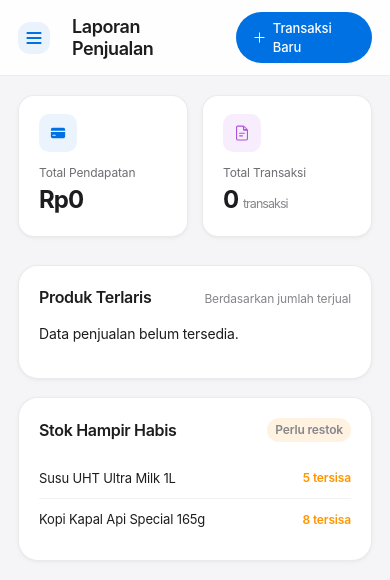
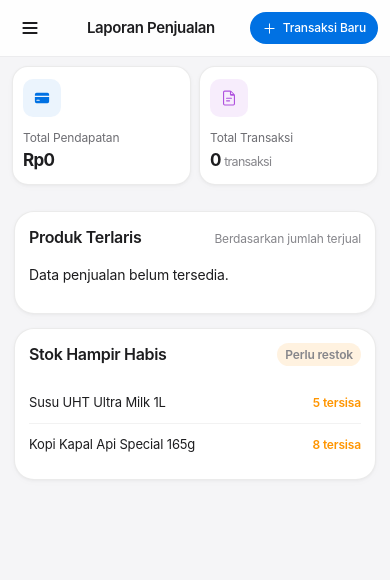
Before and after one commit to diyascode67/logprog-project, a Flask app: page /laporan in a window 390 px wide. Shown: the top 580 px of the page. Run offline with Flask 3, Linux system fonts and the light colour scheme; a user stored in the database is signed in; data comes from the database, SQL or seed files in the repository; data that the repository does not hold is empty.

Commit message:
feat: responsive mobile & tablet layout (Netflix-style adaptive) v1.7

```diff
--- a/static/app.js
+++ b/static/app.js
@@ -119,7 +119,17 @@
     });
   }
 
-  // ── Fast, Non-Blocking Motion System ────────────────────────────────────
+  // ── Mobile Sidebar: close when tapping outside ───────────────────────────
+  (function initMobileSidebar() {
+    const sidebar = document.getElementById('sidebar');
+    if (!sidebar) return;
+    document.addEventListener('pointerdown', (e) => {
+      if (sidebar.classList.contains('open') && !sidebar.contains(e.target)) {
+        sidebar.classList.remove('open');
+      }
+    }, { passive: true });
+  })();
+
   function initMotion() {
     // Pure CSS page transitions are now used on .main-body for zero layout-thrashing
   }
--- a/static/style.css
+++ b/static/style.css
@@ -2895,3 +2895,313 @@ tbody tr:hover {
     color: #000;
   }
 }
+
+/* ========================================================================= */
+/* RESPONSIVE — Mobile First (< 768px), Tablet (768–1100px), Desktop (>1100) */
+/* ========================================================================= */
+
+/* ── Tablet (768px – 1100px) ──────────────────────────────────────────────── */
+@media (max-width: 1100px) {
+  /* Sidebar menyempit tapi tetap ada */
+  .sidebar {
+    width: 220px;
+  }
+  .content {
+    margin-left: 220px;
+  }
+
+  /* Metric grid jadi 2 kolom */
+  .metric-grid {
+    grid-template-columns: repeat(2, 1fr);
+    padding: 16px 20px 8px;
+  }
+
+  /* Dashboard panels jadi 1 kolom */
+  .dashboard-grid {
+    grid-template-columns: 1fr;
+    padding: 10px 20px 20px;
+  }
+
+  /* POS layout: catalog atas, cart bawah */
+  .pos-layout {
+    grid-template-columns: 1fr;
+    padding: 14px 20px 20px;
+  }
+
+  .pos-cart-panel {
+    position: static;
+    top: auto;
+  }
+
+  .product-cards-grid {
+    max-height: 420px;
+  }
+
+  .topbar {
+    padding: 12px 20px;
+  }
+
+  .flash-area {
+    margin: 12px 20px 0;
+  }
+
+  .onboarding-panel {
+    margin: 6px 20px 10px;
+  }
+}
+
+/* ── Mobile (< 768px) ─────────────────────────────────────────────────────── */
+@media (max-width: 767px) {
+  /* Sidebar: off-canvas slide-in */
+  .sidebar {
+    width: 260px;
+    transform: translateX(-100%);
+    transition: transform 280ms var(--spring);
+    box-shadow: none;
+    padding: 24px 12px 20px;
+  }
+
+  .sidebar.open {
+    transform: translateX(0);
+    box-shadow: 4px 0 40px rgba(0, 0, 0, 0.15);
+  }
+
+  /* Overlay saat sidebar terbuka */
+  .sidebar.open::after {
+    content: '';
+    position: fixed;
+    inset: 0 0 0 260px;
+    z-index: -1;
+    background: rgba(0, 0, 0, 0.3);
+    backdrop-filter: blur(2px);
+  }
+
+  /* Tombol hamburger muncul */
+  .mobile-menu {
+    display: grid;
+    place-items: center;
+    width: 36px;
+    height: 36px;
+    border: 0;
+    border-radius: var(--r-sm);
+    background: transparent;
+    color: var(--text-primary);
+    flex-shrink: 0;
+  }
+
+  /* Content full width */
+  .content {
+    margin-left: 0;
+  }
+
+  /* Topbar lebih compact */
+  .topbar {
+    min-height: 56px;
+    padding: 10px 16px;
+    gap: 10px;
+  }
+
+  .topbar-title-group h1 {
+    font-size: 17px;
+  }
+
+  .topbar-title-group p {
+    display: none;
+  }
+
+  /* Sembunyikan "Online" badge & teks panjang di topbar actions */
+  .online {
+    display: none;
+  }
+
+  /* Tombol topbar lebih kecil */
+  .topbar-actions .button {
+    min-height: 32px;
+    padding: 5px 12px;
+    font-size: 12px;
+  }
+
+  /* Flash area */
+  .flash-area {
+    margin: 10px 14px 0;
+  }
+
+  /* Main body padding */
+  .main-body {
+    padding-bottom: 24px;
+  }
+
+  /* Metric: 2 kolom kecil di mobile */
+  .metric-grid {
+    grid-template-columns: repeat(2, 1fr);
+    gap: 10px;
+    padding: 12px 14px 6px;
+  }
+
+  .metric-card {
+    min-height: 100px;
+    padding: 14px 14px;
+  }
+
+  .metric-card strong {
+    font-size: 19px;
+  }
+
+  /* Dashboard panels full width */
+  .dashboard-grid {
+    grid-template-columns: 1fr;
+    gap: 14px;
+    padding: 8px 14px 16px;
+  }
+
+  /* Onboarding panel */
+  .onboarding-panel {
+    margin: 4px 14px 8px;
+    padding: 14px 16px;
+    gap: 12px;
+  }
+
+  /* Tabel: scroll horizontal */
+  .table-scroll {
+    overflow-x: auto;
+    -webkit-overflow-scrolling: touch;
+  }
+
+  table {
+    min-width: 520px;
+  }
+
+  /* Panel padding lebih kecil */
+  .report-panel,
+  .chart-panel,
+  .low-stock {
+    padding: 14px;
+  }
+
+  /* POS Layout: full stack mobile */
+  .pos-layout {
+    grid-template-columns: 1fr;
+    gap: 14px;
+    padding: 10px 14px 20px;
+  }
+
+  .pos-cart-panel {
+    position: static;
+  }
+
+  /* Product grid: 2 kolom di mobile */
+  .product-cards-grid {
+    grid-template-columns: repeat(2, 1fr);
+    gap: 10px;
+    max-height: 380px;
+  }
+
+  .product-card {
+    padding: 11px;
+  }
+
+  .product-name {
+    font-size: 12.5px;
+    min-height: 32px;
+  }
+
+  .product-price {
+    font-size: 14px;
+  }
+
+  /* Cart items list jangan terlalu tinggi */
+  .cart-items-list {
+    max-height: 280px;
+  }
+
+  /* Search box full width di mobile */
+  .pos-search-box {
+    width: 100%;
+  }
+
+  .panel-top-bar {
+    flex-wrap: wrap;
+    gap: 10px;
+  }
+
+  /* Produk page layout */
+  .produk-layout {
+    grid-template-columns: 1fr !important;
+    padding: 10px 14px !important;
+  }
+
+  /* Laporan */
+  .laporan-grid {
+    grid-template-columns: 1fr !important;
+    padding: 10px 14px !important;
+  }
+
+  /* Modal checkout full width */
+  .apple-modal-dialog {
+    width: calc(100% - 20px);
+    margin: auto 10px;
+  }
+
+  .apple-sheet-box {
+    padding: 22px 18px 20px;
+  }
+
+  .sheet-title {
+    font-size: 17px;
+  }
+
+  /* Segment control text kecil */
+  .segment-btn {
+    font-size: 11px;
+    gap: 3px;
+    min-height: 30px;
+  }
+
+  .segment-btn svg {
+    width: 12px;
+    height: 12px;
+  }
+
+  /* Success dialog */
+  .success-circle {
+    width: 60px;
+    height: 60px;
+  }
+
+  /* Produk page search + button */
+  .produk-actions {
+    flex-wrap: wrap;
+    gap: 8px;
+  }
+}
+
+/* ── Sangat kecil (< 400px) ─────────────────────────────────────────────── */
+@media (max-width: 400px) {
+  .metric-grid {
+    grid-template-columns: 1fr 1fr;
+    gap: 8px;
+    padding: 10px 12px 4px;
+  }
+
+  .metric-card {
+    padding: 12px 10px;
+    min-height: 88px;
+  }
+
+  .metric-card strong {
+    font-size: 17px;
+  }
+
+  .product-cards-grid {
+    grid-template-columns: 1fr 1fr;
+    gap: 8px;
+  }
+
+  .topbar {
+    padding: 8px 12px;
+  }
+
+  .topbar-title-group h1 {
+    font-size: 15px;
+  }
+}
--- a/templates/base.html
+++ b/templates/base.html
@@ -6,8 +6,8 @@
   <meta name="viewport" content="width=device-width, initial-scale=1">
   <meta http-equiv="X-UA-Compatible" content="IE=edge">
   <title>{% block title %}Smart Retail{% endblock %}</title>
-  <link rel="preload" href="{{ url_for('static', filename='style.css') }}?v=1.6" as="style">
-  <link rel="stylesheet" href="{{ url_for('static', filename='style.css') }}?v=1.6">
+  <link rel="preload" href="{{ url_for('static', filename='style.css') }}?v=1.7" as="style">
+  <link rel="stylesheet" href="{{ url_for('static', filename='style.css') }}?v=1.7">
   {% block extra_head %}{% endblock %}
 </head>
 <body>
@@ -119,8 +119,8 @@
     </main>
   </div>
 
-  <script src="{{ url_for('static', filename='pos.js') }}?v=1.6" defer></script>
-  <script src="{{ url_for('static', filename='app.js') }}?v=1.6" defer></script>
+  <script src="{{ url_for('static', filename='pos.js') }}?v=1.7" defer></script>
+  <script src="{{ url_for('static', filename='app.js') }}?v=1.7" defer></script>
   {% block extra_scripts %}{% endblock %}
 </body>
 </html>
```
